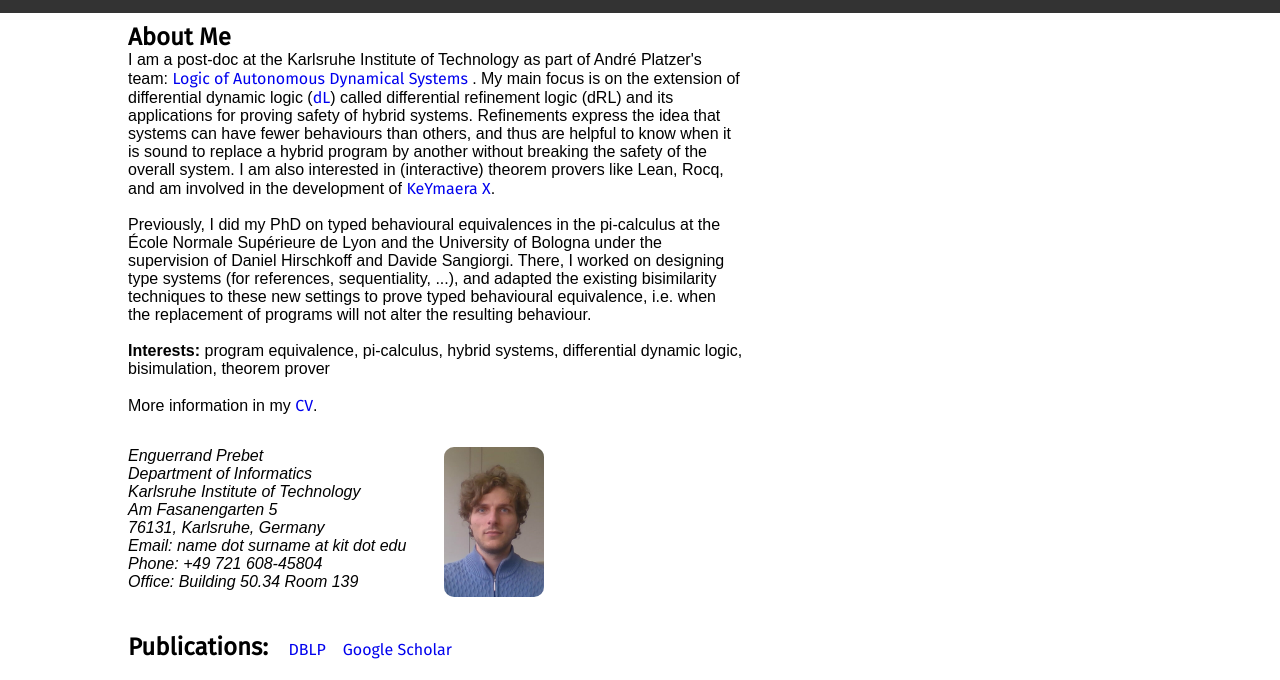
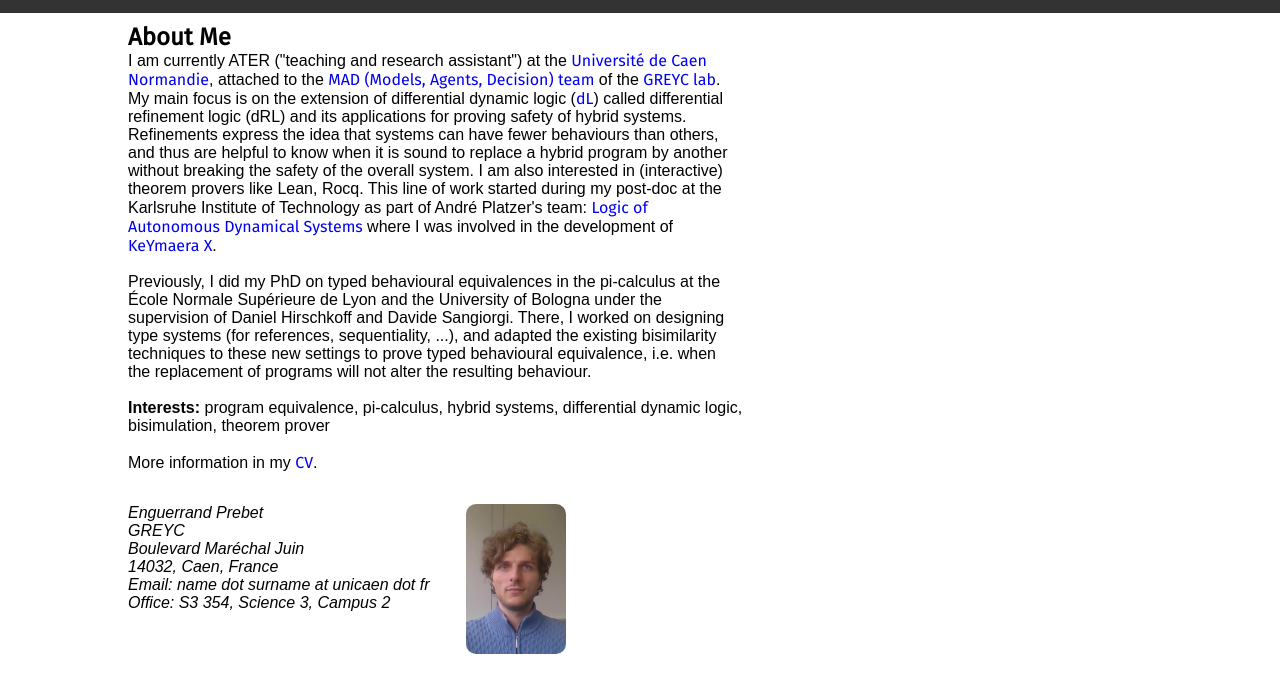
Before and after one commit to EnguerrandPrebet/EnguerrandPrebet.github.io, a plain HTML site: page index.html in a window 1280 px wide. Shown: the part 57-737 px from the top of the page. Drawn offline with Linux system fonts and the light colour scheme.

Commit message:
Update Univeristy

```diff
--- a/index.html
+++ b/index.html
@@ -31,7 +31,9 @@
   <section id="about" class="section about">
     <div class="about-content">
       <h2>About Me</h2>
-      <p>I am a post-doc at the Karlsruhe Institute of Technology as part of André Platzer's team: <a href="https://logic.kastel.kit.edu">Logic of Autonomous Dynamical Systems </a>. My main focus is on the extension of differential dynamic logic (<a href="https://logic.kastel.kit.edu/logic/dL.html">dL</a>) called differential refinement logic (dRL) and its applications for proving safety of hybrid systems. Refinements express the idea that systems can have fewer behaviours than others, and thus are helpful to know when it is sound to replace a hybrid program by another without breaking the safety of the overall system. I am also interested in (interactive) theorem provers like Lean, Rocq, and am involved in the development of <a href="https://keymaerax.org">KeYmaera X</a>.</p>
+      <p>I am currently ATER ("teaching and research assistant") at the <a href="http://www.unicaen.fr/">Université de Caen Normandie</a>, attached to the <a href="https://www.greyc.fr/en/equipes/mad-2/">MAD (Models, Agents, Decision) team</a> of the <a href="http://www.greyc.fr">GREYC lab</a>.
+        My main focus is on the extension of differential dynamic logic (<a href="https://logic.kastel.kit.edu/logic/dL.html">dL</a>) called differential refinement logic (dRL) and its applications for proving safety of hybrid systems. Refinements express the idea that systems can have fewer behaviours than others, and thus are helpful to know when it is sound to replace a hybrid program by another without breaking the safety of the overall system. I am also interested in (interactive) theorem provers like Lean, Rocq.
+        This line of work started during my post-doc at the Karlsruhe Institute of Technology as part of André Platzer's team: <a href="https://logic.kastel.kit.edu">Logic of Autonomous Dynamical Systems </a> where I was involved in the development of <a href="https://keymaerax.org">KeYmaera X</a>.</p>
       <br>
       <p>Previously, I did my PhD on typed behavioural equivalences in the pi-calculus at the École Normale Supérieure de Lyon and the University of Bologna under the supervision of Daniel Hirschkoff and Davide Sangiorgi. There, I worked on designing type systems (for references, sequentiality, ...), and adapted the existing bisimilarity techniques to these new settings to prove typed behavioural equivalence, i.e. when the replacement of programs will not alter the resulting behaviour. </p>
       <br>
@@ -43,13 +45,12 @@
       <div class="contact-info">
         <address>
           <p>Enguerrand Prebet</p>
-          <p>Department of Informatics</p>
-          <p>Karlsruhe Institute of Technology</p>
-          <p>Am Fasanengarten 5</p>
-          <p>76131, Karlsruhe, Germany</p>
-          <p>Email: name dot surname at kit dot edu</p>
-          <p>Phone: +49 721 608-45804</p>
-          <p>Office: Building 50.34 Room 139</p>
+          <p>GREYC</p>
+          <p>Boulevard Maréchal Juin</p>
+          <p>14032, Caen, France</p>
+          <p>Email: name dot surname at unicaen dot fr</p>
+          <!-- <p>Phone: </p> -->
+          <p>Office: S3 354, Science 3, Campus 2</p>
         </address>
       </div>
       <div class="contact-photo">
```
